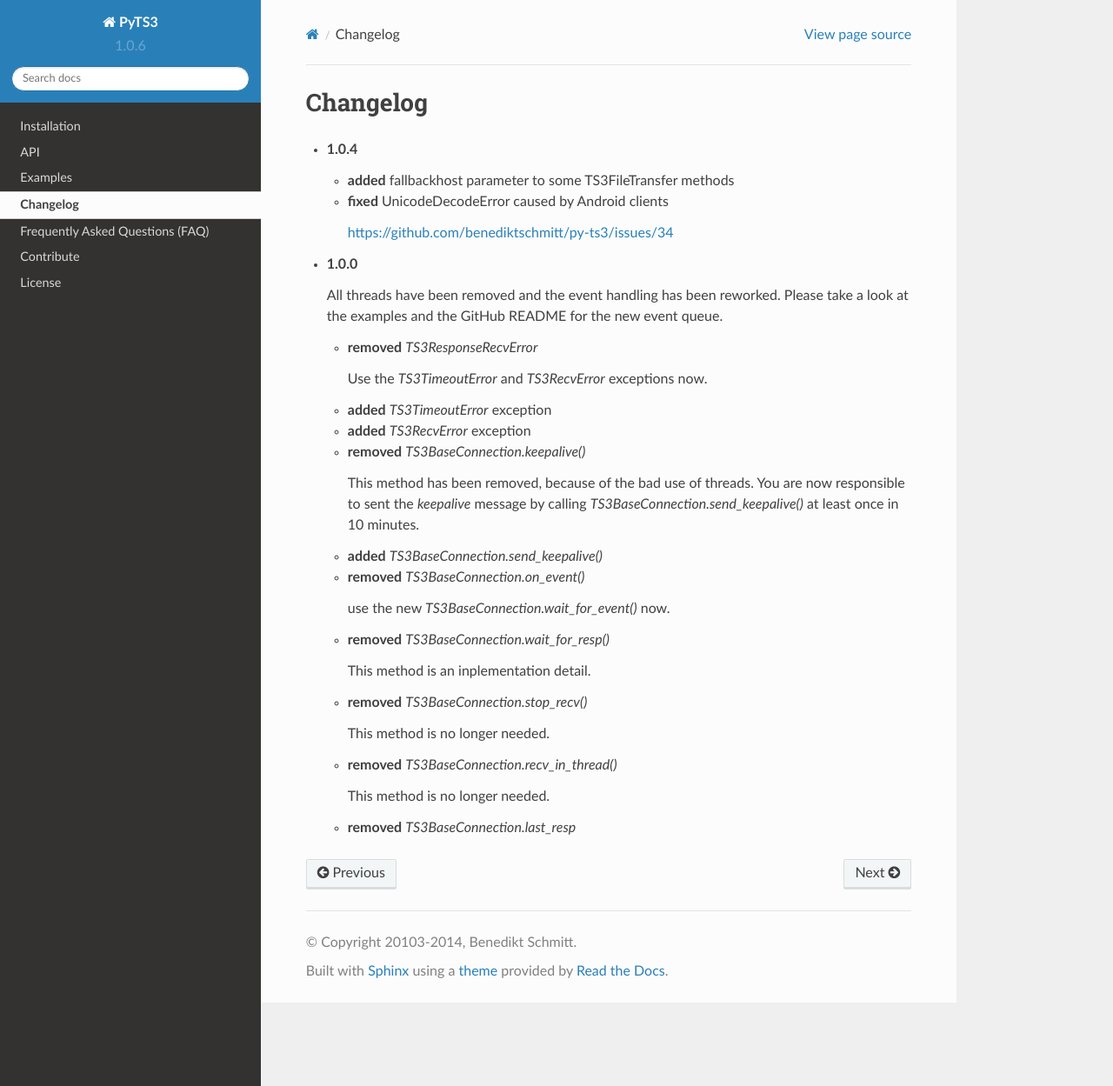
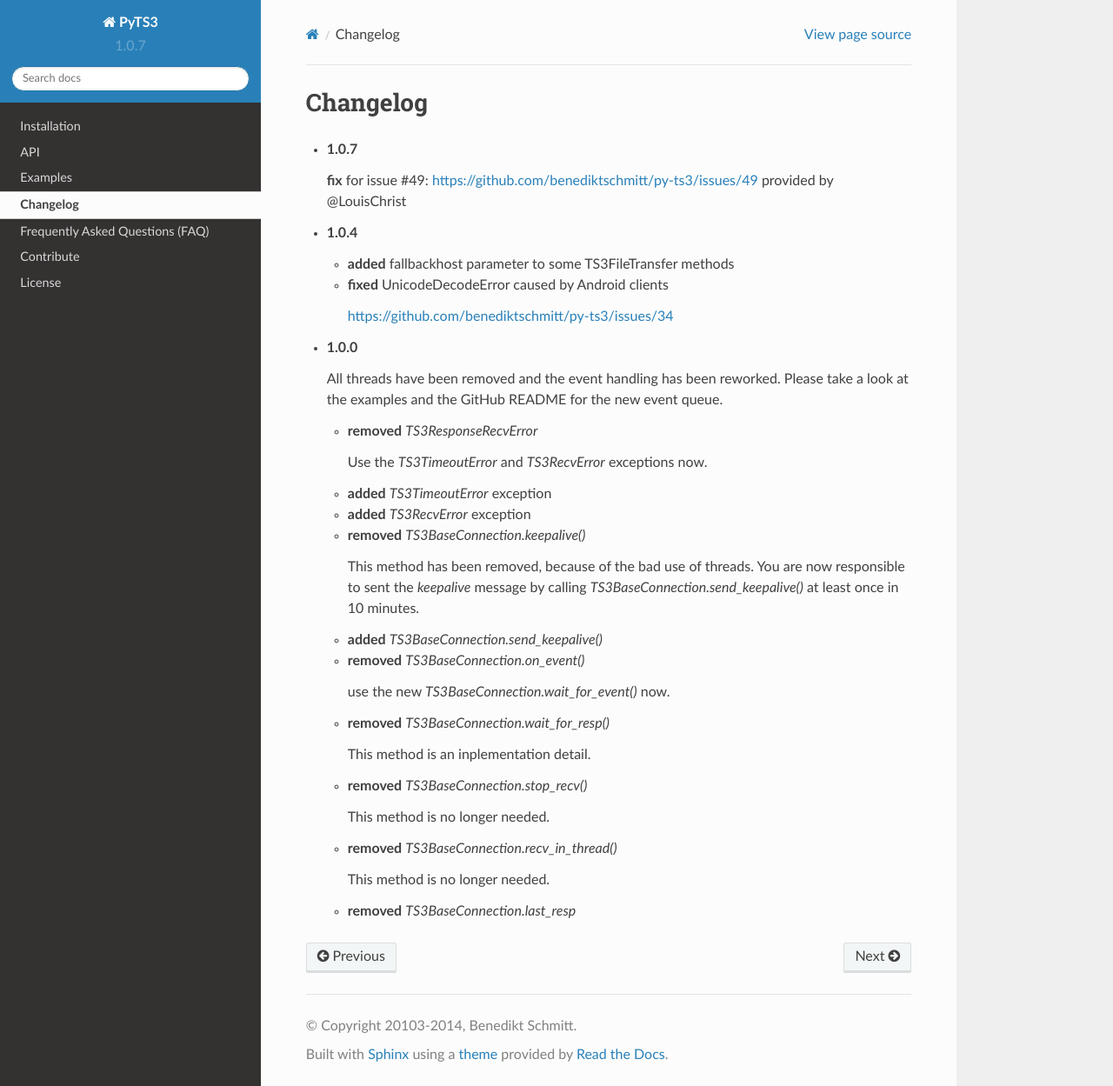
Before and after one commit to benediktschmitt/py-ts3, a Sphinx documentation site: the page built from docs/source/changelog.rst, in a window 1280 px wide and 1249 px high. Shown: the whole window at 87% size. Built offline with Sphinx 7.4.7 and the Read the Docs theme 2.0.0, drawn with Linux system fonts in a browser that asks for light colours.

Commit message:
*updated* version

```diff
--- a/docs/source/changelog.rst
+++ b/docs/source/changelog.rst
@@ -2,6 +2,11 @@
 
 Changelog
 =========
+
+*   **1.0.7**
+
+    **fix** for issue #49: https://github.com/benediktschmitt/py-ts3/issues/49 provided by
+    @LouisChrist
 
 *   **1.0.4**
 
--- a/ts3/__init__.py
+++ b/ts3/__init__.py
@@ -31,7 +31,7 @@ This package contains a Python API for the:
 
 # Data
 # ------------------------------------------------
-__version__ = "1.0.6"
+__version__ = "1.0.7"
 
 
 # Modules
```
